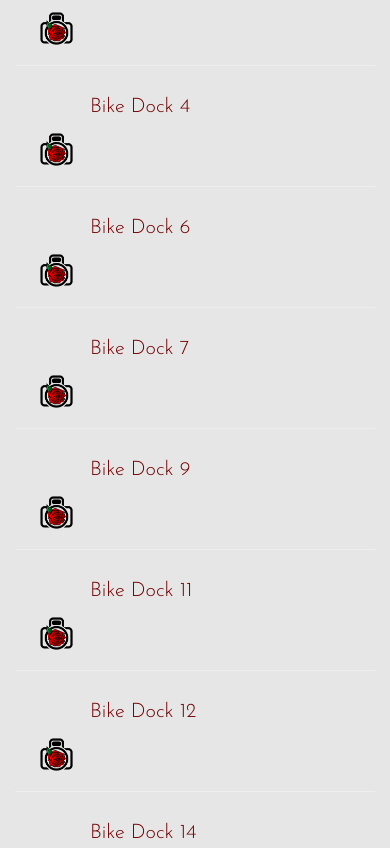
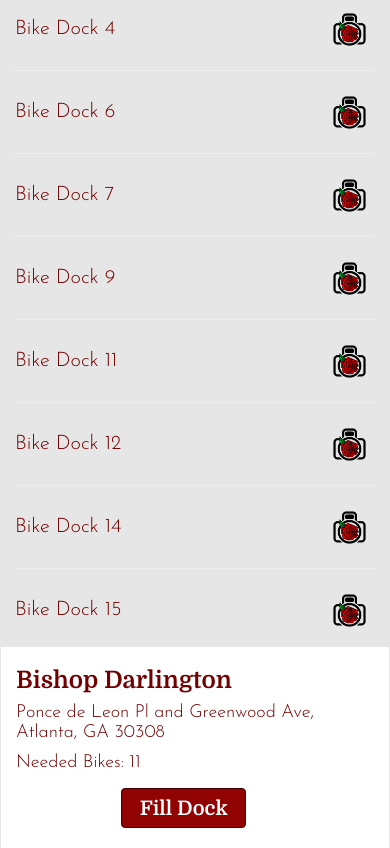
Before and after one commit to carolinesrink/RosePedalLender, a plain HTML site: page station1.html in a window 390 px wide. Shown: the part 491-1339 px from the top of the page. Drawn offline with nearby package versions, Linux system fonts and the light colour scheme.

Commit message:
responsive at all sizes

```diff
--- a/assets/css/style.css
+++ b/assets/css/style.css
@@ -106,20 +106,6 @@ body {
 
 .nav-link:hover {
     color: #720000;
-}
-
-.navbar-default .navbar-nav>li>a {
-    font-size: 20px;
-    margin-top: 0px;
-    background-color: #000000d4;
-    margin-right: 0px;
-}
-
-.navbar-default .navbar-collapse, .navbar-default .navbar-form {
-    border-color: transparent;
-    margin-top: -17px;
-    width: 30%;
-    float: right;
 }
 
 /* Map Image Placeholder */
@@ -314,6 +300,18 @@ body {
         width: 35%;
         margin: 0 0 20px 200px;
     }
+    .navbar-default .navbar-nav>li>a {
+        font-size: 20px;
+        margin-top: 0px;
+        background-color: #000000d4;
+        margin-right: 0px;
+    }
+    .navbar-default .navbar-collapse, .navbar-default .navbar-form {
+        border-color: transparent;
+        margin-top: -17px;
+        width: 30%;
+        float: right;
+    }
     .navbar-default .navbar-toggle:focus, .navbar-default .navbar-toggle:hover {
         background-color: transparent;
     }
@@ -376,9 +374,18 @@ body {
     #signUpHere {
         width: 60%;
     }
-    #select {
+    #bikeLabel,
+    #bike,
+    #bikeBottom {
+        margin-left: 0;
+    }
+    #select,
+    #selected1 {
+        width: 35%;
+        margin: 0 0 20px 200px;
+    }
+    .navbar-default .navbar-collapse, .navbar-default .navbar-form {
         width: 40%;
-        margin: 0px 0 20px 110px;
     }
 }
 @media screen and (max-width: 414px) {
@@ -386,7 +393,8 @@ body {
         height: 140px;
         margin: 20px 0px -15px 55px;
     }
-    #select {
+    #select,
+    #selected1 {
         margin: 0px 0 20px 105px;
     }
 }
@@ -416,6 +424,9 @@ body {
     .navbar-default {
         height: 50px;
     }
+    .navbar-default .navbar-collapse, .navbar-default .navbar-form {
+        margin-top: -26px;
+    }
 }
 @media screen and (max-width: 360px) {
     #title {
@@ -442,8 +453,12 @@ body {
         margin: 0px 0px 15px 72px;
         font-size: 25px;
     }
-    #select {
+    #select,
+    #selected1 {
         width: 50%;
         margin: 0px 0 20px 67px;
     }
+    .navbar-default .navbar-collapse, .navbar-default .navbar-form {
+        width: 50%;
+    }
 }
--- a/station1.html
+++ b/station1.html
@@ -61,12 +61,12 @@
             </div>
         </div>
         <div class="row" id="station1selected">
-            <div class="col-lg-10">
+            <div class="col-lg-10 col-md-10 col-sm-9 col-xs-12">
                 <h3 id="stationTitle">Alister Stella Gray</h3>
                 <h4 id="address">8th and Argonne Ave, Atlanta, GA 30308</h4>
                 <h4 id="bikes">Needed Bikes: 9</h4>
             </div>
-            <div class="col-lg-2">
+            <div class="col-lg-2 col-md-2 col-sm-3 col-xs-12">
                 <button type="button" id="selected1" class="btn btn-default"><a id="select1" href="station1.html">Filling Dock</a></button>
             </div>
         </div>
@@ -78,134 +78,134 @@
                     </div>
                 </div>
                 <div class="row">
-                    <div class="col-lg-10">
+                    <div class="col-lg-10 col-md-10 col-sm-10 col-xs-9">
                         <h4 id="bike">Bike Dock 3</h4>
                     </div>
-                    <div class="col-lg-2">
+                    <div class="col-lg-2 col-md-2 col-sm-2 col-xs-3">
                         <img id="camera" src="assets/images/camera.png" />
                     </div>
                 </div>
                 <hr>
                 <div class="row">
-                    <div class="col-lg-10">
+                    <div class="col-lg-10 col-md-10 col-sm-10 col-xs-9">
                         <h4 id="bike">Bike Dock 4</h4>
                     </div>
-                    <div class="col-lg-2">
+                    <div class="col-lg-2 col-md-2 col-sm-2 col-xs-3">
                         <img id="camera" src="assets/images/camera.png" />
                     </div>
                 </div>
                 <hr>
                 <div class="row">
-                    <div class="col-lg-10">
+                    <div class="col-lg-10 col-md-10 col-sm-10 col-xs-9">
                         <h4 id="bike">Bike Dock 6</h4>
                     </div>
-                    <div class="col-lg-2">
+                    <div class="col-lg-2 col-md-2 col-sm-2 col-xs-3">
                         <img id="camera" src="assets/images/camera.png" />
                     </div>
                 </div>
                 <hr>
                 <div class="row">
-                    <div class="col-lg-10">
+                    <div class="col-lg-10 col-md-10 col-sm-10 col-xs-9">
                         <h4 id="bike">Bike Dock 7</h4>
                     </div>
-                    <div class="col-lg-2">
+                    <div class="col-lg-2 col-md-2 col-sm-2 col-xs-3">
                         <img id="camera" src="assets/images/camera.png" />
                     </div>
                 </div>
                 <hr>
                 <div class="row">
-                    <div class="col-lg-10">
+                    <div class="col-lg-10 col-md-10 col-sm-10 col-xs-9">
                         <h4 id="bike">Bike Dock 9</h4>
                     </div>
-                    <div class="col-lg-2">
+                    <div class="col-lg-2 col-md-2 col-sm-2 col-xs-3">
                         <img id="camera" src="assets/images/camera.png" />
                     </div>
                 </div>
                 <hr>
                 <div class="row">
-                    <div class="col-lg-10">
+                    <div class="col-lg-10 col-md-10 col-sm-10 col-xs-9">
                         <h4 id="bike">Bike Dock 11</h4>
                     </div>
-                    <div class="col-lg-2">
+                    <div class="col-lg-2 col-md-2 col-sm-2 col-xs-3">
                         <img id="camera" src="assets/images/camera.png" />
                     </div>
                 </div>
                 <hr>
                 <div class="row">
-                    <div class="col-lg-10">
+                    <div class="col-lg-10 col-md-10 col-sm-10 col-xs-9">
                         <h4 id="bike">Bike Dock 12</h4>
                     </div>
-                    <div class="col-lg-2">
+                    <div class="col-lg-2 col-md-2 col-sm-2 col-xs-3">
                         <img id="camera" src="assets/images/camera.png" />
                     </div>
                 </div>
                 <hr>
                 <div class="row">
-                    <div class="col-lg-10">
+                    <div class="col-lg-10 col-md-10 col-sm-10 col-xs-9">
                         <h4 id="bike">Bike Dock 14</h4>
                     </div>
-                    <div class="col-lg-2">
+                    <div class="col-lg-2 col-md-2 col-sm-2 col-xs-3">
                         <img id="camera" src="assets/images/camera.png" />
                     </div>
                 </div>
                 <hr>
                 <div class="row">
-                    <div class="col-lg-10">
+                    <div class="col-lg-10 col-md-10 col-sm-10 col-xs-9">
                         <h4 id="bikeBottom">Bike Dock 15</h4>
                     </div>
-                    <div class="col-lg-2">
+                    <div class="col-lg-2 col-md-2 col-sm-2 col-xs-3">
                         <img id="camera" src="assets/images/camera.png" />
                     </div>
                 </div>
             </div>
         </div>
         <div class="row" id="station2">
-            <div class="col-lg-10">
+            <div class="col-lg-10 col-md-10 col-sm-9 col-xs-12">
                 <h3 id="stationTitle">Bishop Darlington</h3>
                 <h4 id="address">Ponce de Leon Pl and Greenwood Ave, Atlanta, GA 30308</h4>
                 <h4 id="bikes">Needed Bikes: 11</h4>
             </div>
-            <div class="col-lg-2">
+            <div class="col-lg-2 col-md-2 col-sm-3 col-xs-12">
                 <button type="button" id="select" class="btn btn-default"><a id="select2" href="station2.html">Fill Dock</a></button>
             </div>
         </div>
         <div class="row" id="station3">
-            <div class="col-lg-10">
+            <div class="col-lg-10 col-md-10 col-sm-9 col-xs-12">
                 <h3 id="stationTitle">Dame de Coeur</h3>
                 <h4 id="address">5th and Juniper St, Atlanta, GA 30308</h4>
                 <h4 id="bikes">Needed Bikes: 9</h4>
             </div>
-            <div class="col-lg-2">
+            <div class="col-lg-2 col-md-2 col-sm-3 col-xs-12">
                 <button type="button" id="select" class="btn btn-default"><a id="select3" href="station3.html">Fill Dock</a></button>
             </div>
         </div>
         <div class="row" id="station4">
-            <div class="col-lg-10">
+            <div class="col-lg-10 col-md-10 col-sm-9 col-xs-12">
                 <h3 id="stationTitle">Alchemist</h3>
                 <h4 id="address">5th and Charles Allen Dr, Atlanta, GA 30308</h4>
                 <h4 id="bikes">Needed Bikes: 8</h4>
             </div>
-            <div class="col-lg-2">
+            <div class="col-lg-2 col-md-2 col-sm-3 col-xs-12">
                 <button type="button" id="select" class="btn btn-default"><a id="select4" href="station4.html">Fill Dock</a></button>
             </div>
         </div>
         <div class="row" id="station5">
-            <div class="col-lg-10">
+            <div class="col-lg-10 col-md-10 col-sm-9 col-xs-12">
                 <h3 id="stationTitle">Seven Sisters</h3>
                 <h4 id="address">Glen Iris Dr and North Ave, Atlanta, GA 30308</h4>
                 <h4 id="bikes">Needed Bikes: 6</h4>
             </div>
-            <div class="col-lg-2">
+            <div class="col-lg-2 col-md-2 col-sm-3 col-xs-12">
                 <button type="button" id="select" class="btn btn-default"><a id="select5" href="station5.html">Fill Dock</a></button>
             </div>
         </div>
         <div class="row" id="station6">
-            <div class="col-lg-10">
+            <div class="col-lg-10 col-md-10 col-sm-9 col-xs-12">
                 <h3 id="stationTitle">Red Cascade</h3>
                 <h4 id="address">Piedmont Ave and North Ave, Atlanta, GA 30308</h4>
                 <h4 id="bikes">Needed Bikes: 10</h4>
             </div>
-            <div class="col-lg-2">
+            <div class="col-lg-2 col-md-2 col-sm-3 col-xs-12">
                 <button type="button" id="select" class="btn btn-default"><a id="select6" href="station6.html">Fill Dock</a></button>
             </div>
         </div>
```
Also changed, not shown: home.html (+12 -12 lines).
